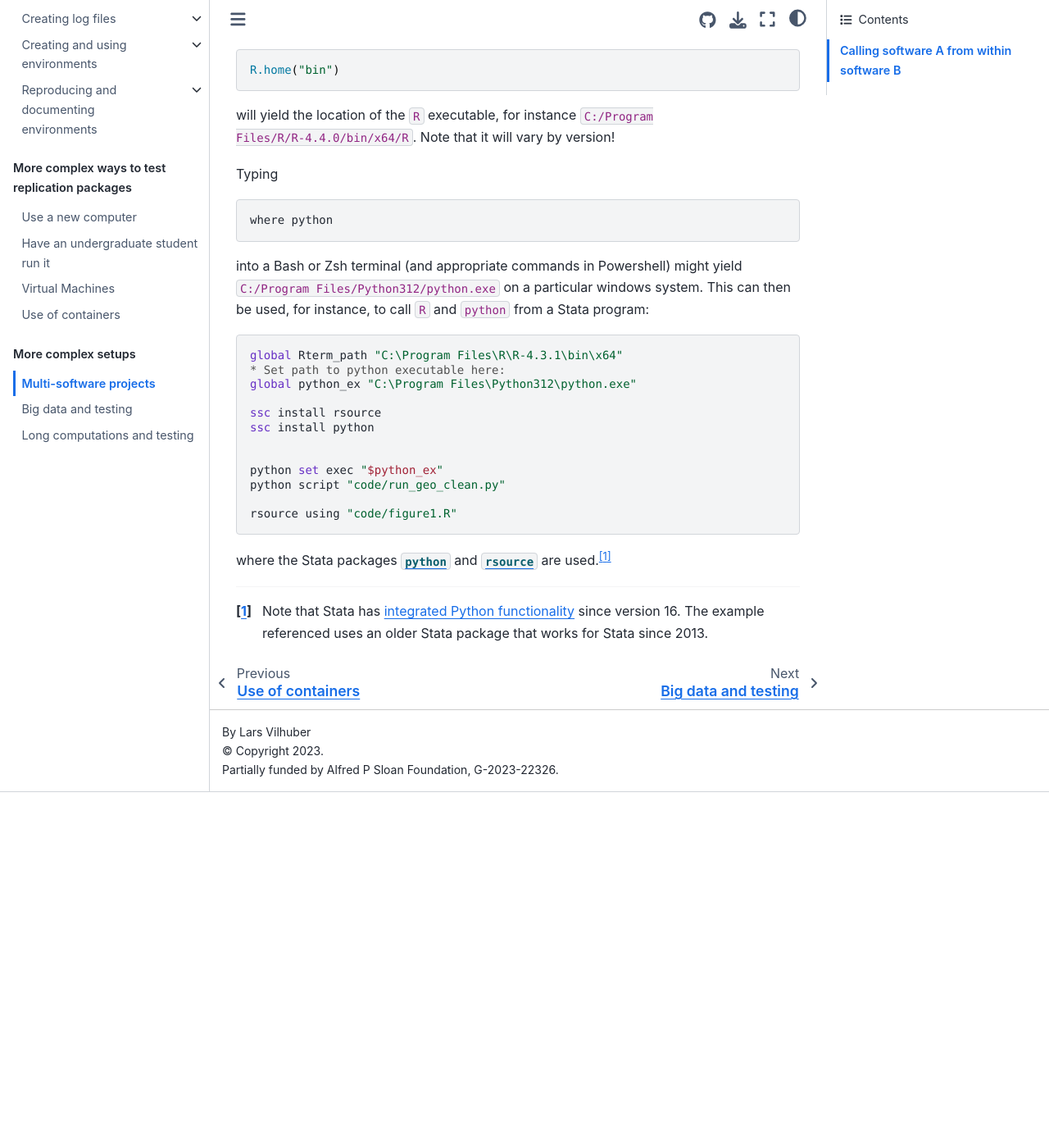
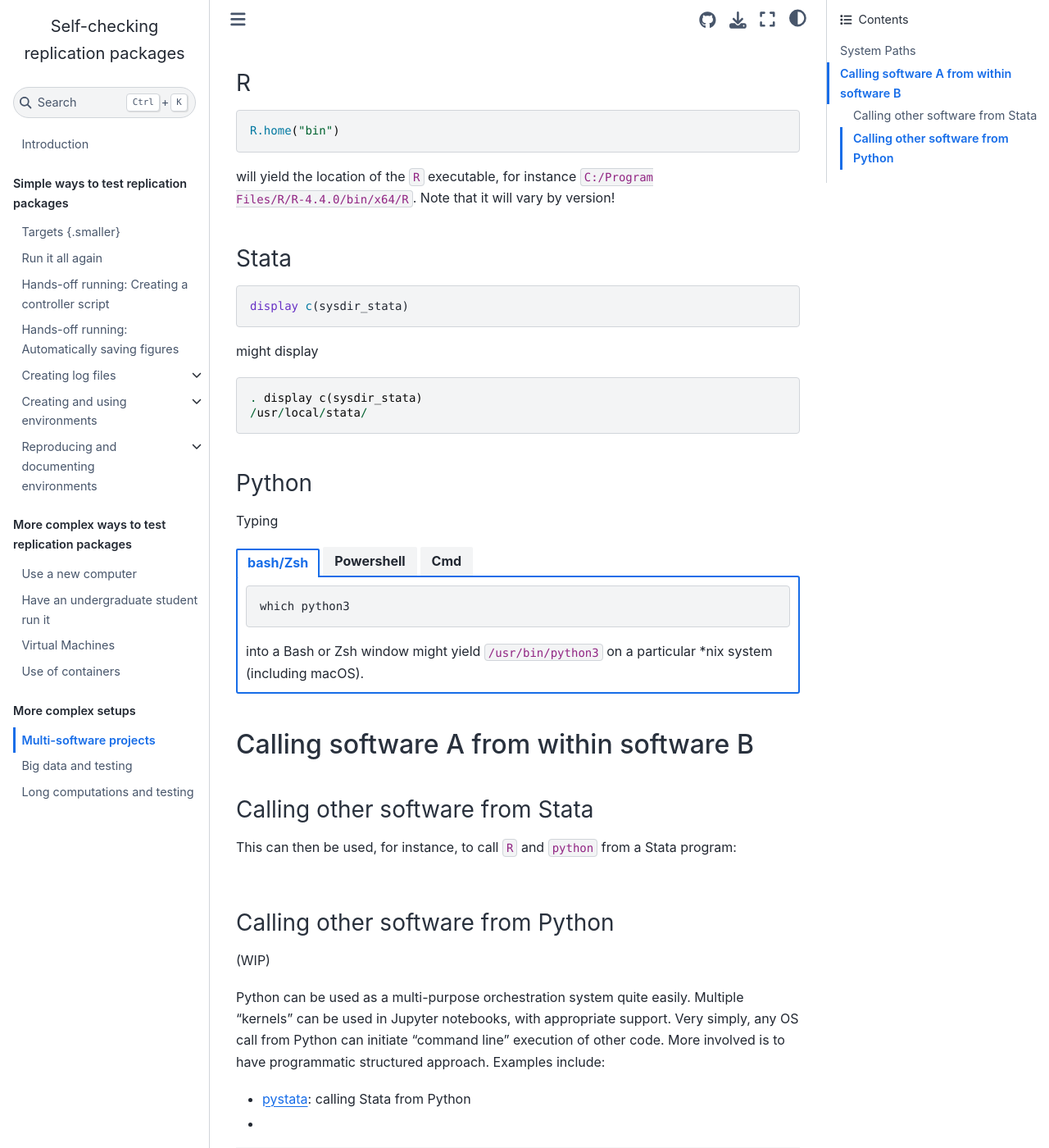
Before and after one commit to larsvilhuber/self-checking-reproducibility, a Jupyter Book: the page built from 90-multi-software.md, in a window 1280 px wide and 1400 px high, scrolled down 574 px. Shown: the whole window at 82% size. Built offline with Jupyter Book 1.0.4 settings and Sphinx 7.4.7 and the Sphinx Book theme 1.1.4, drawn with Linux system fonts in a browser that asks for light colours; before the commit the page ends 1540 px from its top, so only the background shows below that; some of the changed text lies outside the part shown.

Commit message:
Update 90-multi-software.md

````diff
--- a/90-multi-software.md
+++ b/90-multi-software.md
@@ -2,11 +2,14 @@
 
 Many projects will use multiple softwares, along the lines of "use what is appropriate for specific tasks." This may pose particular challenges. I showed that a generic `bash` script can handle running multiple softwares in the right sequence, but some researchers may be more comfortable in a main software package, or may not want to incur the additional complication of relying on `bash`, or worse, restricting reproducibility to a particular platform, for instance by choosing `cmd.exe` (`.bat` files) or Powershell scripts.
 
-## Calling software A from within software B
+## System Paths
 
 In order to call external software from within a statistical programming language, it is necessary to know where, on a system, the software can be found. In "Environments", we discussed *search paths*, but in many computing environments, not each piece of software is on that search path.
 
-However, it is possible to explicitly address this. Each software does know where it is installed. In R,
+However, it is possible to explicitly address this. Each software does know where it is installed.
+
+
+### R
 
 ```R
 R.home("bin")
@@ -15,16 +18,70 @@
 will yield the location of the `R` executable, for instance
 `C:/Program Files/R/R-4.4.0/bin/x64/R`. Note that it will vary by version!
 
+### Stata
+
+```stata
+display c(sysdir_stata)
+```
+
+might display
+
+```
+. display c(sysdir_stata)
+/usr/local/stata/
+```
+
+### Python
+
 Typing
+
+:::::{tab-set}
+
+::::{tab-item} bash/Zsh
+
+```bash
+which python3
+```
+
+into a Bash or Zsh window  might yield `/usr/bin/python3` on a particular *nix system (including macOS).
+
+::::
+
+::::{tab-item} Powershell
+
+```bash
+(Get-Command python).Path
+```
+into a (Windows) Powershell window  might yield `C:\Program Files\Python312\python.exe` on a particular Windows system.
+
+
+::::
+
+::::{tab-item} Cmd
 
 ```bash
 where python
 ```
 
-into a Bash or Zsh terminal (and appropriate commands in Powershell) might yield `C:/Program Files/Python312/python.exe` on a particular windows system. This can then be used, for instance, to call `R` and `python` from a Stata program:
+into a (Windows) Command window  might yield `C:\Program Files\Python312\python.exe` on a particular Windows system.
+
+::::
+
+
+:::::
+
+## Calling software A from within software B
+
+### Calling other software from Stata
+
+This can then be used, for instance, to call `R` and `python` from a Stata program:
+
+:::::{tab-set}
+
+:::: Stata 16+
 
 ```stata
-global Rterm_path "C:\Program Files\R\R-4.3.1\bin\x64"
+global Rterm_path "C:/Program Files/R/R-4.3.1/bin/x64"
 * Set path to python executable here:
 global python_ex "C:\Program Files\Python312\python.exe"
 
@@ -38,6 +95,38 @@
 rsource using "code/figure1.R"
 ```
 
-where the Stata packages [`python`](https://ideas.repec.org/c/boc/bocode/s457688.html) and [`rsource`](https://ideas.repec.org/c/boc/bocode/s456847.html) are used.[^pythonstata]
+::::
+
+:::: Stata before Stata 16
+
+```stata
+global Rterm_path "C:/Program Files/R/R-4.3.1/bin/x64"
+* Set path to python executable here:
+global python_ex "C:/Program Files/Python312/python.exe"
+
+ssc install rsource
+ssc install python
+
+
+set python_exec "$python_ex"
+python script "code/run_geo_clean.py"
+
+rsource using "code/figure1.R"
+```
+
+where the Stata package [`rsource`](https://ideas.repec.org/c/boc/bocode/s456847.html) is used.[^pythonstata]
 
 [^pythonstata]: Note that Stata has [integrated Python functionality](https://www.stata.com/manuals/ppystataintegration.pdf) since version 16. The example referenced uses an older Stata package that works for Stata since 2013.
+
+::::
+:::::
+
+### Calling other software from Python
+
+(WIP)
+
+Python can be used as a multi-purpose orchestration system quite easily. Multiple "kernels" can be used in Jupyter notebooks, with appropriate support. Very simply, any OS call from Python can initiate "command line" execution of other code. More involved is to have programmatic structured approach. Examples include:
+
+- [pystata](https://www.stata.com/python/pystata18/): calling Stata from Python
+
+-
````
